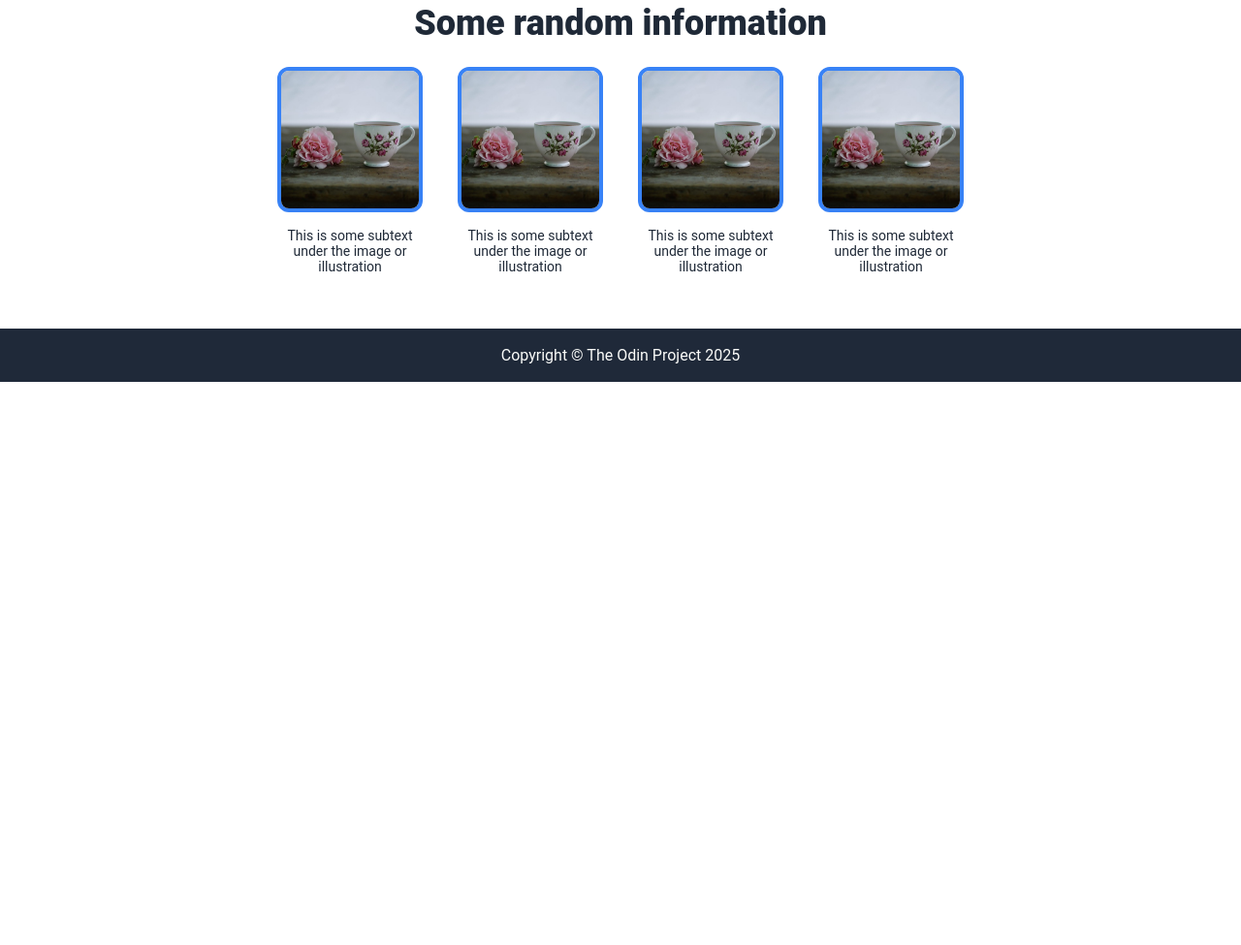
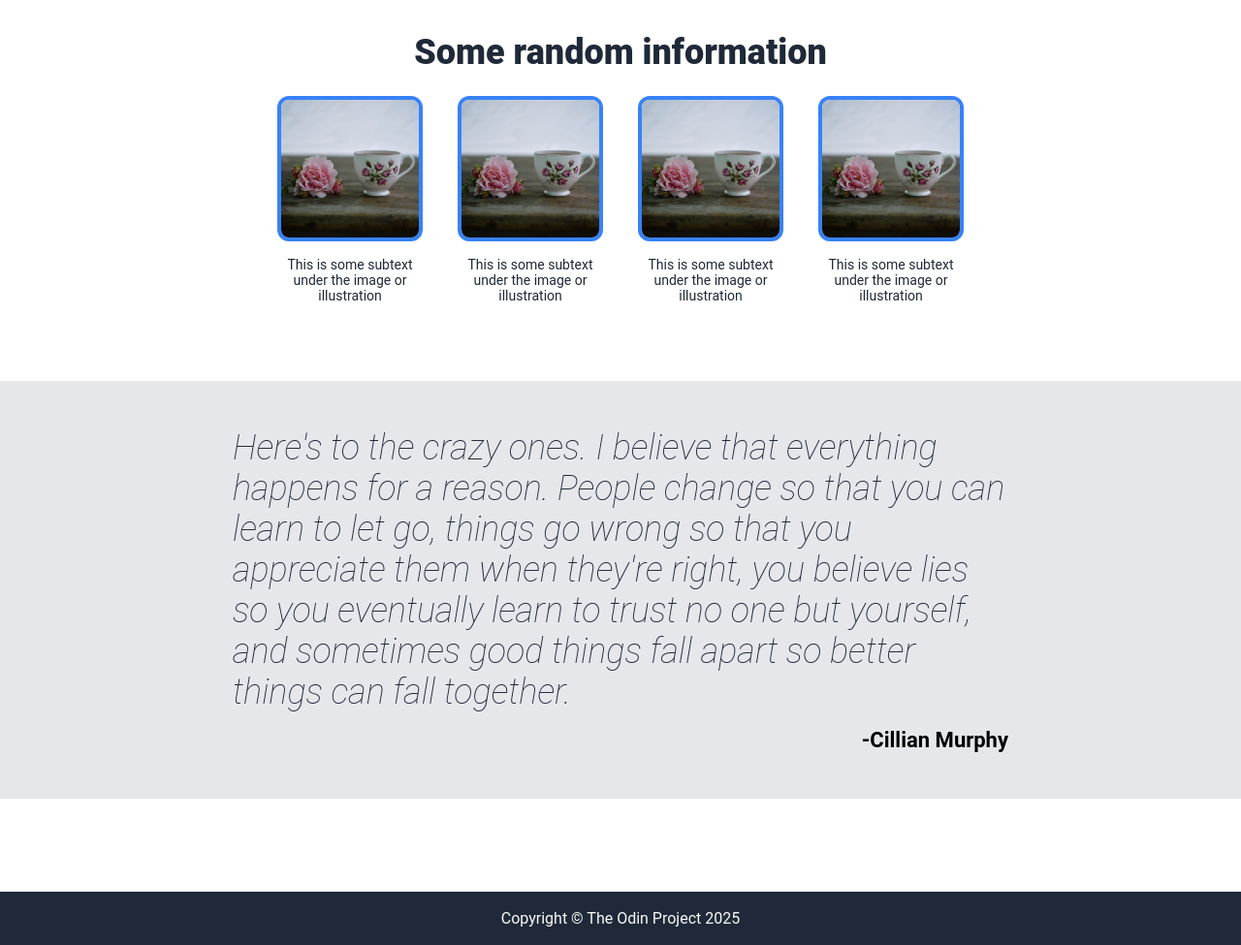
Before and after one commit to karimsiali/odin-landing-page, a plain HTML site: page index.html in a window 1280 px wide. Shown: the part 406-1381 px from the top of the page at 97% size. Before the commit the page ends 800 px from the top, so only its background shows below. Drawn offline with Linux system fonts and the light colour scheme.

Commit message:
Finish quote with placeholder text
I finished the quote part of the webpage with some placeholder text that
I will change later.

```diff
--- a/index.html
+++ b/index.html
@@ -52,7 +52,11 @@
         </div>
     </div>
     <div class="quote">
-
+        <blockquote>Here's to the crazy ones. I believe that everything happens for a reason.
+            People change so that you can learn to let go, things go wrong so that you appreciate
+            them when they're right, you believe lies so you eventually learn to trust no one but
+            yourself, and sometimes good things fall apart so better things can fall together.</blockquote>
+        <p>-Cillian Murphy</p>
     </div>
     <div class="signup">
 
--- a/styles.css
+++ b/styles.css
@@ -9,6 +9,7 @@ body {
     flex-direction: column;
     justify-content: space-between;
     align-items: center;
+    gap: 3rem;
     height: 100vh;
     font-family: 'Roboto', sans-serif;
 }
@@ -129,3 +130,27 @@ h2 {
     font-size: 14px;
     color: #1F2937;
 }
+
+.quote {
+    width: 100%;
+    background-color: #E5E7EB;
+    padding: 3rem 0;
+    margin-top: 2rem;
+}
+
+blockquote {
+    max-width: 800px;
+    margin: auto;
+    font-style: italic;
+    font-size: 36px;
+    font-weight: 100;
+    color: #1F2937;
+}
+
+.quote p {
+    max-width: 800px;
+    text-align: right;
+    margin: 1rem auto 0;
+    font-weight: bold;
+    font-size: 22px;
+}
```
